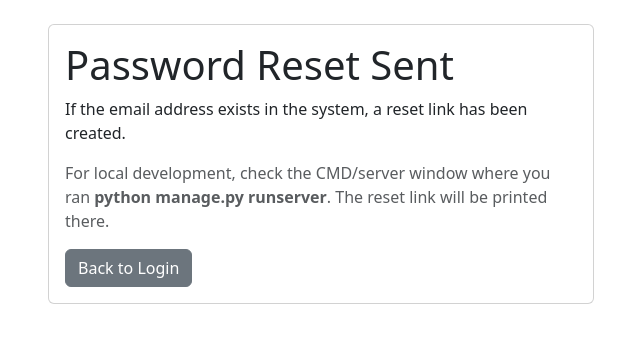
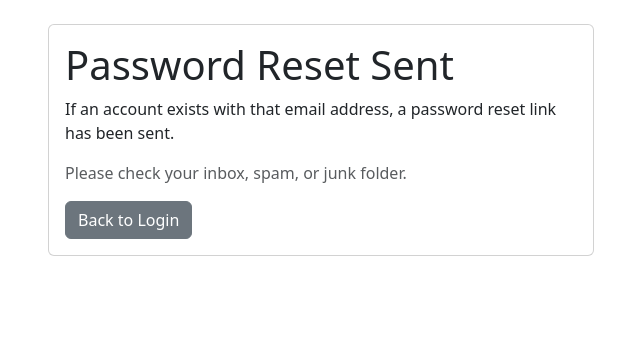
Before and after one commit to mukeraande216-rgb/tewahedo-sunday-school, a Django app: page /accounts/password-reset/done/ in a window 1280 px wide. Shown: the part 56-399 px from the top of the page, without its empty margins (319-959 px from the left). Run offline with Django 5.2, Linux system fonts and the light colour scheme.

Commit message:
Update password reset user messages

```diff
--- a/templates/registration/password_reset_done.html
+++ b/templates/registration/password_reset_done.html
@@ -10,12 +10,11 @@
                 <h1>Password Reset Sent</h1>
 
                 <p>
-                    If the email address exists in the system, a reset link has been created.
+                    If an account exists with that email address, a password reset link has been sent.
                 </p>
 
                 <p class="text-muted">
-                    For local development, check the CMD/server window where you ran
-                    <strong>python manage.py runserver</strong>. The reset link will be printed there.
+                    Please check your inbox, spam, or junk folder.
                 </p>
 
                 <a href="{% url 'login' %}" class="btn btn-secondary">
--- a/templates/registration/password_reset_form.html
+++ b/templates/registration/password_reset_form.html
@@ -11,7 +11,7 @@
 
                 <p>
                     Enter your email address below. If an account exists with that email,
-                    a password reset link will be created.
+                    we will send a password reset link.
                 </p>
 
                 <form method="post">
```
